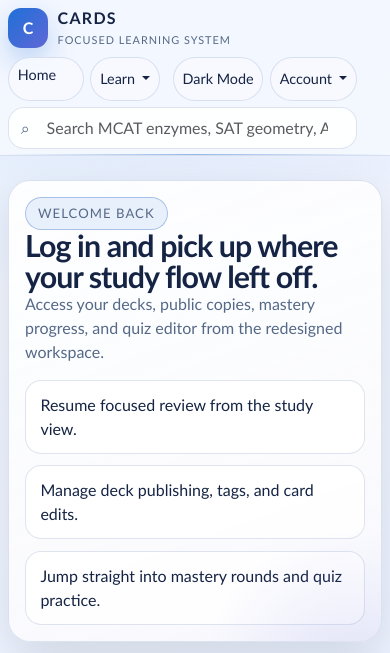
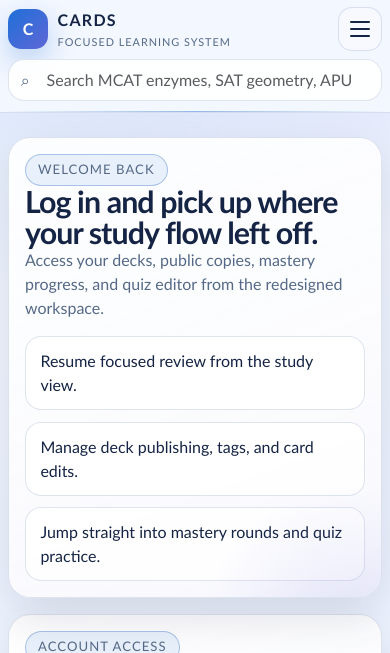
Before and after one commit to Aden-1/Cards, a Flask app: a page that uses templates/base.html in a window 390 px wide. Shown: the top 653 px of the page. Run offline with Flask 3, Linux system fonts and the light colour scheme; the visitor is signed in with stand-in values (Sample User, id 1); parts of the project's set-up code (start-up, migrations or seed data) failed here and were passed over; some libraries are stand-ins or nearby versions.

Commit message:
Version 1.73
Mobile UI improvements.

```diff
--- a/static/app.css
+++ b/static/app.css
@@ -191,6 +191,63 @@ main {
   flex: 1 1 auto;
   min-width: 0;
   justify-content: flex-end;
+}
+
+.nav-menu-toggle {
+  display: none;
+  width: 44px;
+  height: 44px;
+  padding: 0;
+  border: 1px solid var(--line);
+  border-radius: 14px;
+  background: var(--surface-soft);
+  color: var(--ink);
+  place-items: center;
+  transition: border-color var(--transition-fast), background var(--transition-fast), box-shadow var(--transition-fast);
+}
+
+.nav-menu-toggle:hover,
+.nav-menu-toggle:focus-visible {
+  border-color: var(--line-strong);
+  background: var(--surface);
+  box-shadow: 0 10px 24px rgba(10, 19, 45, 0.08);
+}
+
+.nav-menu-icon,
+.nav-menu-icon span {
+  display: block;
+}
+
+.nav-menu-icon {
+  width: 20px;
+  height: 16px;
+  position: relative;
+}
+
+.nav-menu-icon span {
+  position: absolute;
+  left: 0;
+  width: 20px;
+  height: 2px;
+  border-radius: 999px;
+  background: currentColor;
+  transition: transform var(--transition-fast), opacity var(--transition-fast);
+}
+
+.nav-menu-icon span:nth-child(1) { top: 0; }
+.nav-menu-icon span:nth-child(2) { top: 7px; }
+.nav-menu-icon span:nth-child(3) { top: 14px; }
+
+.nav-menu-toggle[aria-expanded="true"] .nav-menu-icon span:nth-child(1) {
+  transform: translateY(7px) rotate(45deg);
+}
+
+.nav-menu-toggle[aria-expanded="true"] .nav-menu-icon span:nth-child(2) {
+  opacity: 0;
+}
+
+.nav-menu-toggle[aria-expanded="true"] .nav-menu-icon span:nth-child(3) {
+  transform: translateY(-7px) rotate(-45deg);
 }
 
 .nav-links,
@@ -466,11 +523,12 @@ summary.btn-summary.primary {
 }
 
 .metrics-grid {
-  grid-template-columns: 1fr;
+  grid-template-columns: repeat(3, minmax(0, 1fr));
   margin-top: 1rem;
 }
 
 .metric-card {
+  min-width: 0;
   padding: 1rem;
   border-radius: var(--radius-sm);
 }
@@ -1302,17 +1360,67 @@ summary::-webkit-details-marker {
   }
 }
 
-/* Keep the header compact across small tablets and narrow browser windows,
-   even when device-pixel scaling reports a viewport wider than a phone. */
-@media (max-width: 1100px) {
+@media (max-width: 960px) {
+  .selection-grid,
+  .master-grid {
+    grid-template-columns: 1fr;
+  }
+
+  .selection-grid > .flash-stage,
+  .master-grid > #mastery-practice {
+    order: 1;
+  }
+
+  .selection-grid > .selection-panel,
+  .master-grid > #mastery-sidebar {
+    order: 2;
+  }
+
+  .match-board,
+  .flash-panels {
+    grid-template-columns: 1fr;
+  }
+
+  .match-stack {
+    grid-template-columns: repeat(2, minmax(0, 1fr));
+  }
+
+  .match-tile {
+    min-height: 120px;
+  }
+
+  .tile-text {
+    padding-right: 1.2rem;
+  }
+}
+
+@media (max-width: 820px) {
+  /* Keep mobile/tablet scrolling and compositing inexpensive. */
+  body {
+    background-attachment: scroll;
+  }
+
+  body::before {
+    display: none;
+  }
+
+  .site-header {
+    background: color-mix(in srgb, var(--bg) 96%, transparent);
+    backdrop-filter: none;
+    -webkit-backdrop-filter: none;
+  }
+
   .site-nav {
-    flex-wrap: wrap;
+    display: grid;
+    grid-template-columns: minmax(0, 1fr) auto;
     align-items: center;
-    padding: 0.4rem 0;
+    gap: 0.5rem;
+    padding: 0.45rem 0 0.65rem;
   }
 
   .brand-lockup {
     gap: 0.6rem;
+    min-width: 0;
   }
 
   .brand-mark {
@@ -1326,170 +1434,45 @@ summary::-webkit-details-marker {
     letter-spacing: 0.09em;
   }
 
+  .nav-menu-toggle {
+    display: grid;
+  }
+
   .nav-cluster {
-    display: grid;
-    grid-template-columns: repeat(auto-fit, minmax(76px, max-content));
-    gap: 0.4rem;
+    display: flex;
+    flex-direction: column;
+    align-items: stretch;
+    gap: 0.55rem;
+    grid-column: 1 / -1;
     width: 100%;
-    justify-content: start;
+    flex: none;
   }
 
   .nav-links,
   .nav-actions {
-    display: contents;
-  }
-
-  .nav-links > *,
-  .nav-actions > * {
-    min-width: 0;
-  }
-
-  .nav-links > .dropdown,
-  .nav-actions > .dropdown,
-  .nav-links > .nav-chip,
-  .nav-actions > .theme-toggle {
-    width: auto;
+    width: 100%;
+    flex-wrap: wrap;
+    justify-content: flex-start;
+    gap: 0.4rem;
+  }
+
+  .nav-cluster:not(.is-open) .nav-links,
+  .nav-cluster:not(.is-open) .nav-actions {
+    display: none;
   }
 
   .nav-links .nav-chip,
   .nav-actions .nav-chip,
   .theme-toggle {
-    justify-content: center;
     width: auto;
-    padding: 0.4rem 0.55rem;
+    padding: 0.4rem 0.6rem;
     font-size: 0.9rem;
     white-space: nowrap;
   }
 
   .nav-search {
-    grid-column: 1 / -1;
-    grid-row: 2;
+    order: 0;
     flex: none;
-    order: initial;
-    width: 100%;
-    min-width: 0;
-  }
-}
-
-@media (min-width: 1101px) {
-  .metrics-grid {
-    grid-template-columns: repeat(3, minmax(0, 1fr));
-  }
-}
-
-@media (max-width: 960px) {
-  .selection-grid,
-  .master-grid {
-    grid-template-columns: 1fr;
-  }
-
-  .selection-grid > .flash-stage,
-  .master-grid > #mastery-practice {
-    order: 1;
-  }
-
-  .selection-grid > .selection-panel,
-  .master-grid > #mastery-sidebar {
-    order: 2;
-  }
-
-  .match-board,
-  .flash-panels {
-    grid-template-columns: 1fr;
-  }
-
-  .match-stack {
-    grid-template-columns: repeat(2, minmax(0, 1fr));
-  }
-
-  .match-tile {
-    min-height: 120px;
-  }
-
-  .tile-text {
-    padding-right: 1.2rem;
-  }
-}
-
-@media (max-width: 820px) {
-  /* Keep mobile/tablet scrolling and compositing inexpensive. */
-  body {
-    background-attachment: scroll;
-  }
-
-  body::before {
-    display: none;
-  }
-
-  .site-header {
-    background: color-mix(in srgb, var(--bg) 96%, transparent);
-    backdrop-filter: none;
-    -webkit-backdrop-filter: none;
-  }
-
-  .site-nav {
-    flex-wrap: wrap;
-    align-items: center;
-    padding: 0.4rem 0;
-  }
-
-  .brand-lockup {
-    gap: 0.6rem;
-  }
-
-  .brand-mark {
-    width: 40px;
-    height: 40px;
-    border-radius: 13px;
-  }
-
-  .brand-subtitle {
-    font-size: 0.68rem;
-    letter-spacing: 0.09em;
-  }
-
-  .nav-cluster {
-    display: grid;
-    grid-template-columns: repeat(auto-fit, minmax(76px, max-content));
-    gap: 0.4rem;
-    width: 100%;
-    justify-content: start;
-  }
-
-  /* Flatten the two logical nav groups into one compact, keyboard-order-
-     preserving grid. The groups remain semantic containers in the markup. */
-  .nav-links,
-  .nav-actions {
-    display: contents;
-  }
-
-  .nav-links > *,
-  .nav-actions > * {
-    min-width: 0;
-  }
-
-  .nav-links > .dropdown,
-  .nav-actions > .dropdown,
-  .nav-links > .nav-chip,
-  .nav-actions > .theme-toggle {
-    width: auto;
-  }
-
-  .nav-links .nav-chip,
-  .nav-actions .nav-chip,
-  .theme-toggle {
-    justify-content: center;
-    width: auto;
-    padding: 0.4rem 0.55rem;
-    font-size: 0.9rem;
-    white-space: nowrap;
-  }
-
-  .nav-search {
-    grid-column: 1 / -1;
-    grid-row: 2;
-    flex: none;
-    order: initial;
     width: 100%;
     min-width: 0;
   }
--- a/static/app.js
+++ b/static/app.js
@@ -178,6 +178,34 @@
       input.placeholder = placeholderMessages[randomIndex];
     });
 
+    const mobileNavToggle = document.getElementById('mobileNavToggle');
+    const primaryNav = document.getElementById('primaryNav');
+    if (mobileNavToggle && primaryNav) {
+      function setMobileNavOpen(open) {
+        mobileNavToggle.setAttribute('aria-expanded', String(open));
+        mobileNavToggle.setAttribute('aria-label', open ? 'Close navigation' : 'Open navigation');
+        primaryNav.classList.toggle('is-open', open);
+      }
+
+      mobileNavToggle.addEventListener('click', function () {
+        const isOpen = mobileNavToggle.getAttribute('aria-expanded') === 'true';
+        setMobileNavOpen(!isOpen);
+      });
+
+      primaryNav.addEventListener('click', function (event) {
+        if (event.target.closest('a')) {
+          setMobileNavOpen(false);
+        }
+      });
+
+      document.addEventListener('keydown', function (event) {
+        if (event.key === 'Escape' && mobileNavToggle.getAttribute('aria-expanded') === 'true') {
+          setMobileNavOpen(false);
+          mobileNavToggle.focus();
+        }
+      });
+    }
+
     document.querySelectorAll('[data-toggle-copy]').forEach((button) => {
       button.addEventListener('click', async function () {
         const target = document.getElementById(button.dataset.toggleCopy);
--- a/templates/base.html
+++ b/templates/base.html
@@ -19,7 +19,10 @@
                     <span class="brand-subtitle">Focused Learning System</span>
                 </a>
             </div>
-            <div class="nav-cluster">
+            <button id="mobileNavToggle" class="nav-menu-toggle" type="button" aria-controls="primaryNav" aria-expanded="false" aria-label="Open navigation">
+                <span class="nav-menu-icon" aria-hidden="true"><span></span><span></span><span></span></span>
+            </button>
+            <div id="primaryNav" class="nav-cluster">
                 <nav class="nav-links" aria-label="Primary">
                     <a class="nav-chip {{ 'active' if request.endpoint == 'index' else '' }}" href="{{ url_for('index') }}">Home</a>
                     <div class="dropdown">
```
